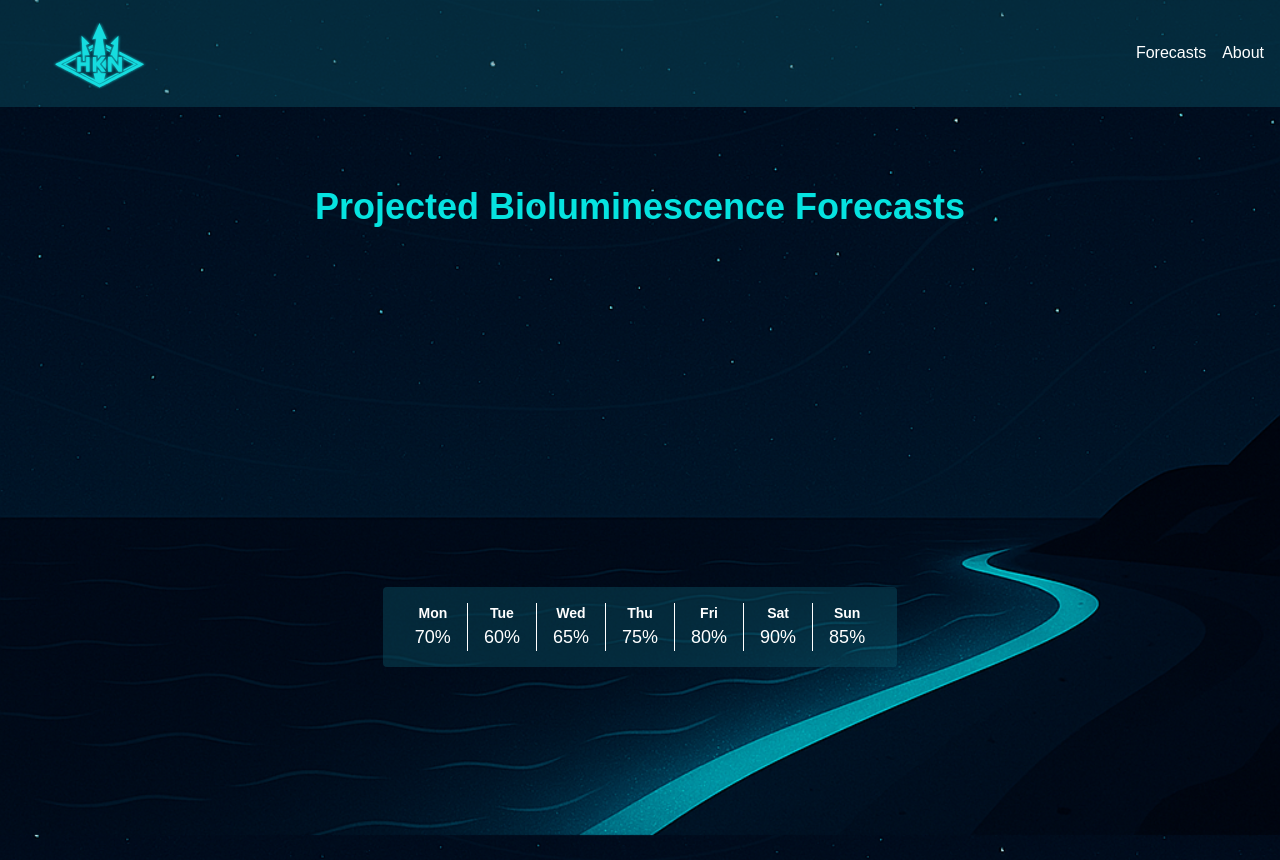
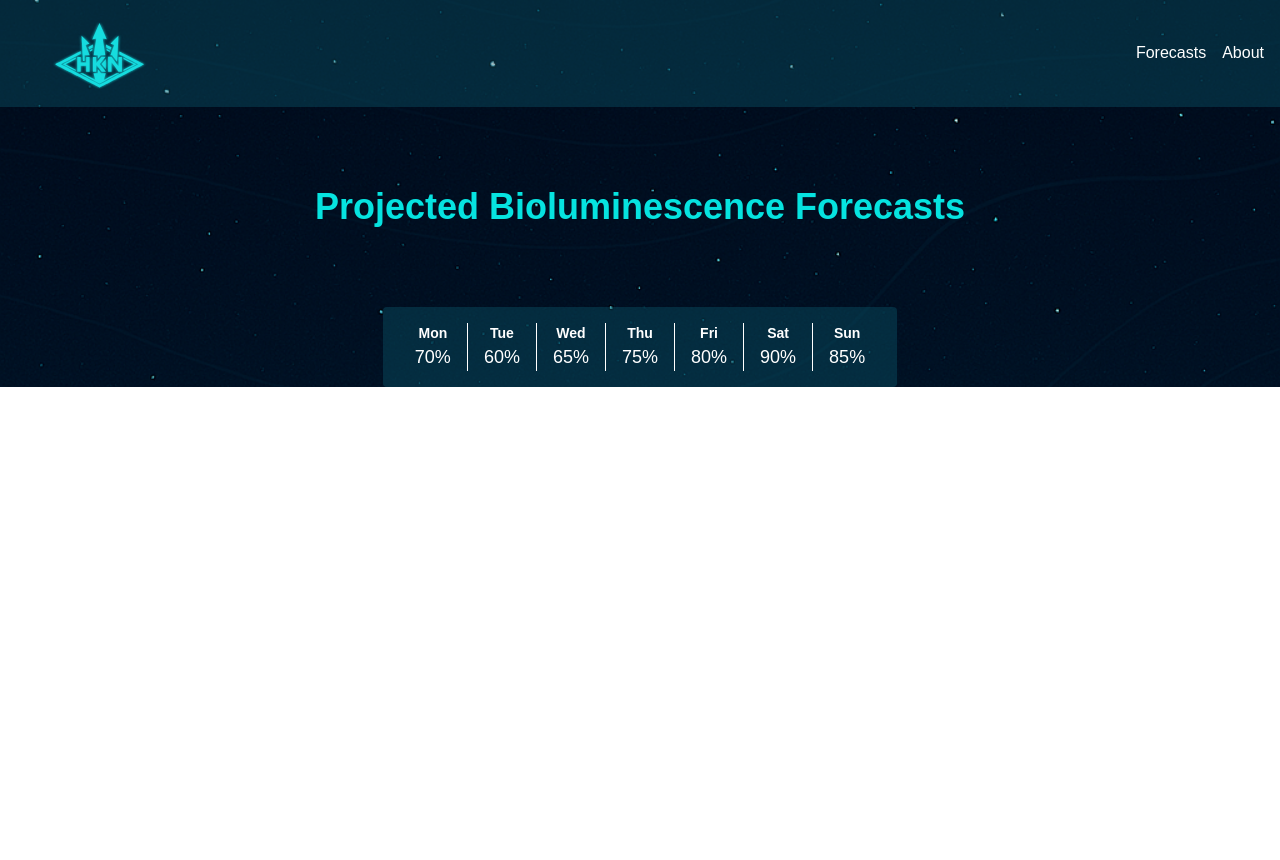
Before and after one commit to nathanieleh/HAB-Project-Website, a Next.js app in the folder frontend/: page / in a window 1280 px wide. Shown: the top 860 px of the page. After the commit the page ends 800 px from the top, so only its background shows below. Built offline with nearby package versions, Linux system fonts and the light colour scheme.

Commit message:
fixed navbar links

```diff
--- a/frontend/src/app/page.js
+++ b/frontend/src/app/page.js
@@ -19,7 +19,7 @@ export default function Home() {
       <h1 className="text-4xl font-bold text-center mt-[10vh] text-secondary">
         Projected Bioluminescence Forecasts
       </h1>
-      <div className="flex items-center justify-center min-h-screen">
+      <div className="flex items-center justify-center mt-[10vh]">
         <TopBar forecasts={forecasts} />
       </div>
     </main>
--- a/frontend/src/components/Navbar.js
+++ b/frontend/src/components/Navbar.js
@@ -17,10 +17,10 @@ export default function Navbar() {
             </div>
             <ul className="flex space-x-4">
                 <li>
-                <Link href="/about">Forecasts</Link>
+                <Link href="/forecasts">Forecasts</Link>
                 </li>
                 <li>
-                <Link href="/contact">About</Link>
+                <Link href="/about">About</Link>
                 </li>
             </ul>
         </nav>
```
